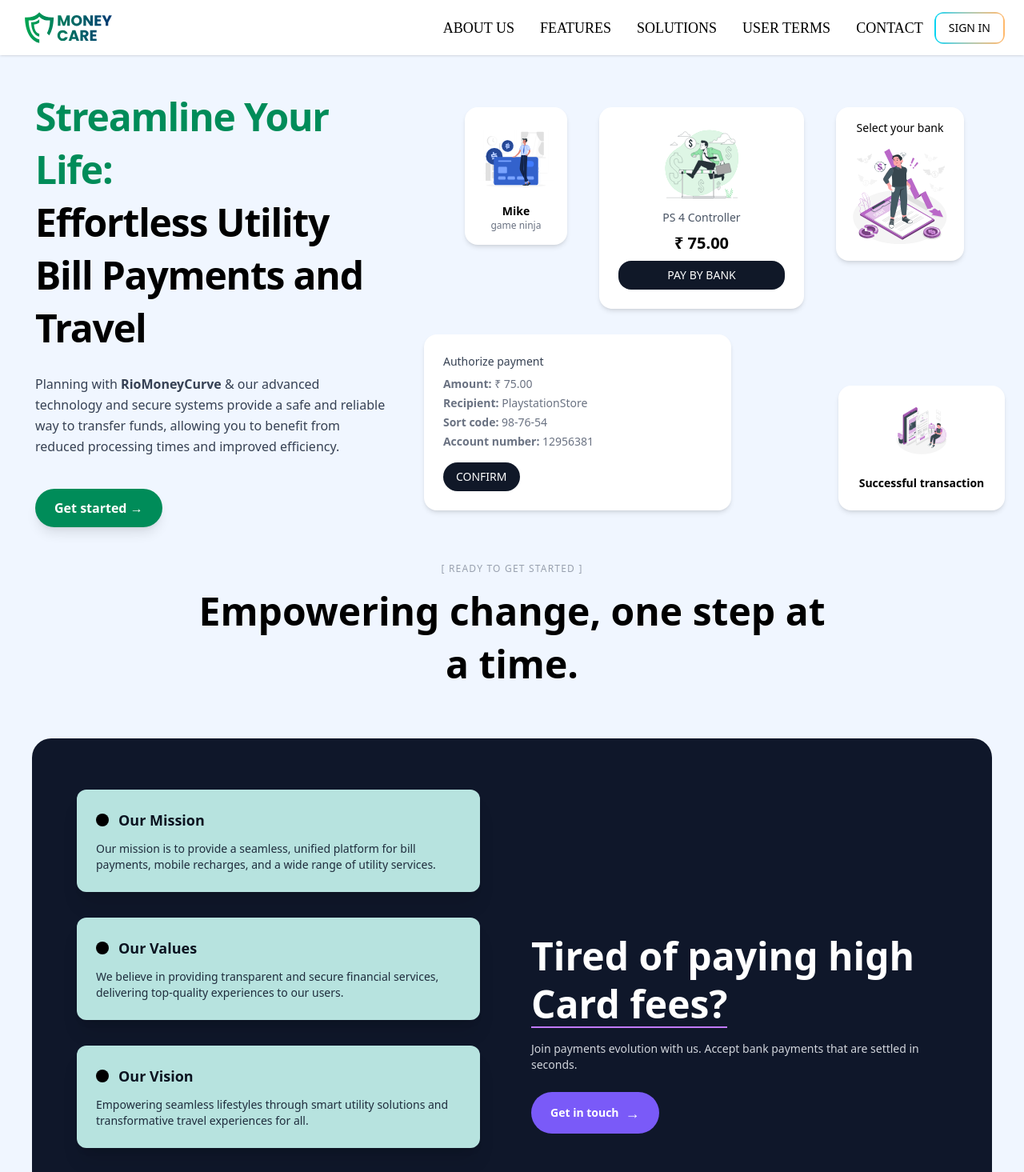
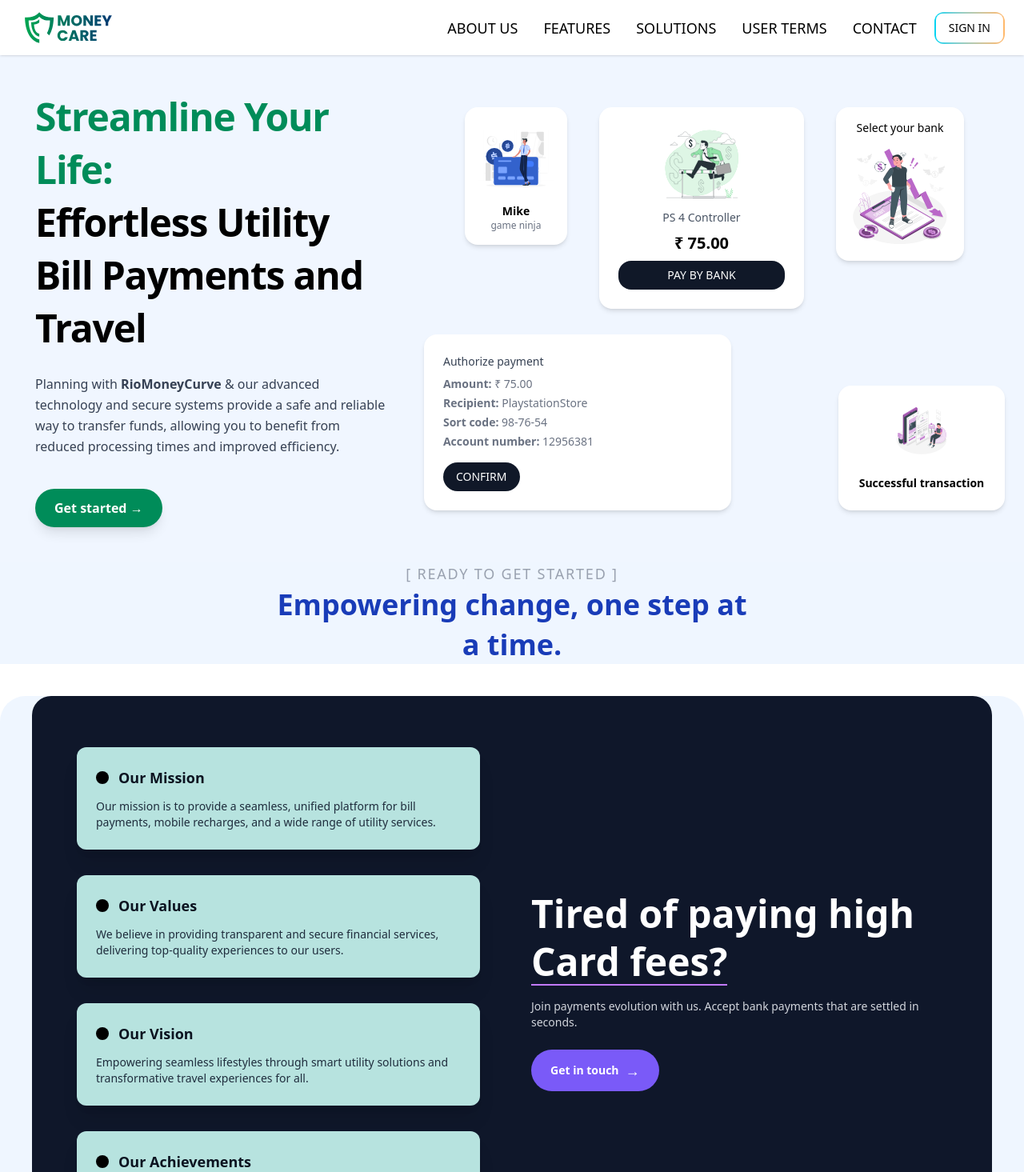
Before and after one commit to Ayush-Khedekar/MONEY_CARE_WEB, a React (Vite) app: page / in a window 1280 px wide. Shown: the top 1465 px of the page at 80% size. Built offline with nearby package versions, Linux system fonts and the light colour scheme.

Commit message:
Money_Care_Ch

```diff
--- a/src/App.tsx
+++ b/src/App.tsx
@@ -36,10 +36,10 @@
       <Home />
       <main>
         <div
-          id="ABOUT US"
+          id="ABOUTUS"
           className={`${
             activePrivacy || activeTerms === true ? "blur-xs" : ""
-          }`}
+          } w-full space-y-10`}
         >
           <OurCard />
         </div>
@@ -69,21 +69,21 @@
             termsInActive={termsInActive}
           />
         </section>
-        <div
+        <section
           id="CONTACT"
           className={`${
             activePrivacy || activeTerms === true ? "blur-xs" : ""
           }`}
         >
           <Contact />
-        </div>
-        <div
+        </section>
+        <section
           className={`${
             activePrivacy || activeTerms === true ? "blur-xs" : ""
           }`}
         >
           <Footer />
-        </div>
+        </section>
       </main>
 
       {/* <User_Terms
@@ -94,11 +94,11 @@
         privacyInActive={privacyInActive}
         termsInActive={termsInActive}
       /> */}
-      <div
+      {/* <div
         className={`${activePrivacy || activeTerms === true ? "blur-xs" : ""}`}
       >
         <Footer />
-      </div>
+      </div> */}
     </>
   );
 };
--- a/src/components/NavBar/Navbar.tsx
+++ b/src/components/NavBar/Navbar.tsx
@@ -14,11 +14,16 @@
   }
 
   const handleScrollTo = (id: string) => {
-    const offset = 80;
+    const offset = 80; // navbar height
     const el = document.getElementById(id);
     if (el) {
-      const top = el.offsetTop - offset;
-      window.scrollTo({ top, behavior: "smooth" });
+      const elementPosition = el.getBoundingClientRect().top + window.scrollY;
+      const offsetPosition = elementPosition - offset;
+
+      window.scrollTo({
+        top: offsetPosition,
+        behavior: "smooth",
+      });
     }
     setShowDropDown(false);
   };
@@ -43,26 +48,21 @@
   return (
     <nav className="sticky top-0 z-20 bg-white shadow-sm transition-shadow duration-300">
       <div className="flex relative justify-between items-center px-6 py-2 bg-white">
-        {/* Logo */}
         <img
           src={images.LOGO}
           className="lg:w-[10%] sm:w-[33%] w-[30%] md:w-[20%] cursor-pointer hover:scale-105 transition-transform duration-300"
         />
 
-        {/* Right Section */}
-        <div className="flex gap-4 items-center">
-          {/* Desktop Nav */}
+        <div className="flex gap-6 items-center">
           <div className="hidden lg:block">
             <ul className="flex items-center gap-4">
               <Navigations
                 onLinkClick={handleScrollTo}
                 activeSection={active}
-                // className="relative group hover:text-[#008c59] transition-colors duration-300"
               />
             </ul>
           </div>
 
-          {/* Mobile Hamburger */}
           <div className="lg:hidden flex relative items-center">
             <button
               onClick={toggleDropDown}
@@ -88,7 +88,6 @@
             </div>
           )}
 
-          {/* SIGN IN Button */}
           <button className="relative p-[2px] rounded-xl bg-gradient-to-r from-cyan-400 via-orange-300 to-purple-500 bg-[length:200%_200%] animate-borderPulse">
             <div className="bg-white rounded-lg px-4 py-2 text-black text-sm font-medium hover:bg-gray-100 transition-colors">
               SIGN IN
--- a/src/components/NavBar/Navigations.tsx
+++ b/src/components/NavBar/Navigations.tsx
@@ -6,7 +6,7 @@
 };
 
 const navItems = [
-  { id: "ABOUT US", label: "ABOUT US" },
+  { id: "ABOUTUS", label: "ABOUT US" },
   { id: "FEATURES", label: "FEATURES" },
   { id: "SOLUTIONS", label: "SOLUTIONS" },
   { id: "USER TERMS", label: "USER TERMS" },
@@ -33,7 +33,7 @@
         >
           <a
             href={`#${item.id}`}
-            className={`flex flex-col items-start justify-between mx-2 md:text-[13px] pt-[5px] pb-[3px] text-[20px] xl:text-[18px] lg:text-[16px] 2xl:text-[20px] font-medium hover:text-[#00556a] font-[Poppins] relative
+            className={`flex flex-col items-start justify-between mx-2 md:text-[13px] pt-[5px] pb-[3px] text-[20px] xl:text-[18px] lg:text-[16px] 2xl:text-[20px] font-medium hover:text-[#00556a] relative
               ${activeSection === item.id ? "" : "text-[#000000]"}
               `}
           >
--- a/src/components/Our-Card.tsx
+++ b/src/components/Our-Card.tsx
@@ -1,47 +1,45 @@
-import React from "react";
-import NewCard from "./NewCard";
+// import React from "react";
+// import NewCard from "./NewCard";
 import ServiceCarousel from "./ServiceCarousel";
-const dataType = [
-  {
-    Icons: "",
-    Title: "Our Mission",
-    Content:
-      "Our mission is to provide a seamless, unified platform for bill payments, mobile recharges, and a wide range of utility services. We aim to simplify the technology for individuals and businesses by offering a one-stop solution that is fast, secure, and accessible.",
-  },
-  {
-    Icons: "",
-    Title: "Our Values",
-    Content:
-      "We believe in building trust with our users by providing transparent and secure financial services. We are committed to delivering top-quality services while upholding the highest standards of integrity and customer satisfaction.",
-  },
-  {
-    Icons: "",
-    Title: "Our Vision",
-    Content:
-      "Empowering seamless lifestyles through smart utility solutions and transformative travel experiences. We envision a world where essential services and exploration merge effortlessly, creating convenience, affordability, and unmatched accessibility for every journey and daily need.",
-  },
-  {
-    Icons: "",
-    Title: "Our Achievements",
-    Content:
-      "Since launching, we’ve helped countless users seamlessly pay bills, recharge mobile phones, and more—making their travel faster and simpler. Our platform has become the go-to solution for businesses and individuals, offering integrated, secure, and easy-to-use services.",
-  },
-];
+// const dataType = [
+//   {
+//     Icons: "",
+//     Title: "Our Mission",
+//     Content:
+//       "Our mission is to provide a seamless, unified platform for bill payments, mobile recharges, and a wide range of utility services. We aim to simplify the technology for individuals and businesses by offering a one-stop solution that is fast, secure, and accessible.",
+//   },
+//   {
+//     Icons: "",
+//     Title: "Our Values",
+//     Content:
+//       "We believe in building trust with our users by providing transparent and secure financial services. We are committed to delivering top-quality services while upholding the highest standards of integrity and customer satisfaction.",
+//   },
+//   {
+//     Icons: "",
+//     Title: "Our Vision",
+//     Content:
+//       "Empowering seamless lifestyles through smart utility solutions and transformative travel experiences. We envision a world where essential services and exploration merge effortlessly, creating convenience, affordability, and unmatched accessibility for every journey and daily need.",
+//   },
+//   {
+//     Icons: "",
+//     Title: "Our Achievements",
+//     Content:
+//       "Since launching, we’ve helped countless users seamlessly pay bills, recharge mobile phones, and more—making their travel faster and simpler. Our platform has become the go-to solution for businesses and individuals, offering integrated, secure, and easy-to-use services.",
+//   },
+// ];
 
 const OurCard = () => {
   return (
     <>
-
-      <div className="bg-[#f0f6ff]">
-        <div className="text-center mb-10 ">
-          <p className="text-xs tracking-widest text-gray-400 mb-3 uppercase">
+      <div className="text-center bg-blue-50">
+        <p className="text-lg tracking-widest text-gray-400 uppercase">
           [ READY TO GET STARTED ]
         </p>
-          <h2 className="text-3xl md:text-5xl font-semibold text-b leading-snug">
+        <h2 className="text-3xl sm:text-4xl text-blue-800 leading-snug font-bold">
           Empowering change, one step at <br /> a time.
         </h2>
       </div>
-        <div className=" px-4  md:px-10 py-5  rounded-4xl">
+      <div className=" px-4 md:px-10 rounded-4xl bg-blue-50">
         <div className="bg-[#0f172a] text-white px-4 py-8  md:py-16  md:px-10 rounded-3xl">
           <div className="flex flex-col md:flex-row justify-between items-center gap-12">
             <div className="flex flex-col gap-10 w-full md:w-1/2">
@@ -69,7 +67,6 @@
           </div>
         </div>
       </div>
-      </div>
     </>
   );
 };
--- a/src/components/Service.tsx
+++ b/src/components/Service.tsx
@@ -60,10 +60,10 @@
 const Service = () => {
   return (
     <div className="py-16 px-6 md:px-20 bg-[#f0f6ff] text-center">
-      <h2 className="text-3xl md:text-4xl font-semibold mb-3 text-black">
+      <h2 className="text-3xl md:text-4xl font-bold mb-3 text-black">
         Empower Your Finances:
       </h2>
-      <p className="text-xl text-gray-700 mb-12">RioMoney at Your Service.</p>
+      <p className="text-lg text-gray-700 mb-12">Money Care at Your Service.</p>
 
       <div className="grid grid-cols-1 sm:grid-cols-2 lg:grid-cols-3 gap-8">
         {services.map((service, index) => {
--- a/src/index.css
+++ b/src/index.css
@@ -22,3 +22,7 @@
 .scrollable-element::-webkit-scrollbar-thumb:hover {
   background: #555;
 }
+
+section {
+  scroll-margin-top: 80px;
+}
--- a/src/pages/Contact/Contact.tsx
+++ b/src/pages/Contact/Contact.tsx
@@ -10,9 +10,9 @@
   const [activeTab, setActiveTab] = useState(false);
 
   return (
-    <div className="w-full space-y-10 flex flex-col items-center sm:p-8 bg-blue-50">
+    <div className={`w-full space-y-10 flex flex-col items-center sm:p-6 bg-blue-50 sm:pt-6`}>
       <div className="flex flex-col items-center mt-3 text-center gap-5">
-        <img src={logo} alt="logo" className="sm:w-[10%] w-[30%]" />
+        <img src={logo} alt="logo" className="sm:w-[10%] w-[35%]" />
         <p className="sm:text-[1.3rem] font-semibold text-blue-800">
           We're here to assist you. Reach out to us for any inquiries or
           support.
--- a/src/pages/Solutions/Solutions.tsx
+++ b/src/pages/Solutions/Solutions.tsx
@@ -87,7 +87,7 @@
             ))}
           </motion.ul>
 
-          <a href={`#contact`}>
+          <a href="#CONTACT">
             <button className="mt-6 px-6 py-3 bg-gradient-to-r from-purple-500 to-indigo-500 text-white font-semibold rounded-lg shadow-lg hover:scale-105 transform transition-all duration-300">
               TRY IT NOW
             </button>
--- a/src/pages/User_Terms/User_Terms.tsx
+++ b/src/pages/User_Terms/User_Terms.tsx
@@ -20,8 +20,8 @@
   privacyInActive,
 }: activeStateProp) => {
   return (
-    <div className="flex flex-col w-full bg-blue-50 relative overflow-x-hidden justify-center items-center pt-9 px-4 sm:px-10 ">
-      <div className="flex flex-wrap gap-4 sm:gap-6 justify-center mb-6">
+    <div className="flex flex-col w-full bg-blue-50 relative overflow-x-hidden px-4 sm:px-10">
+      <div className="flex flex-wrap gap-4 sm:gap-6 justify-center p-6">
         <button
           onClick={() => privacyActive()}
           type="button"
@@ -57,7 +57,7 @@
             >
               <IoCloseSharp size={25} />
             </button>
-              <Privacy_Policy />
+            <Privacy_Policy />
           </motion.div>
         )}
 
```
Also changed, not shown: src/components/ServiceCarousel.tsx (line endings or trailing spaces). Lines whose indentation alone changed are shown as unchanged.
